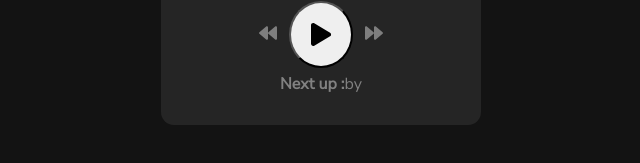
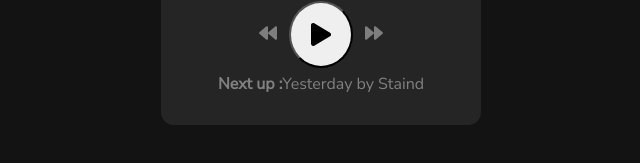
Before and after one commit to nicolasGolob/music-player, a React (Create React App) app: page / in a window 1280 px wide. Shown: the part 513-676 px from the top of the page, without its empty margins (319-959 px from the left). Built offline with nearby package versions, Linux system fonts and the light colour scheme.

Commit message:
nextSongI correction displayed

```diff
--- a/src/components/Player.js
+++ b/src/components/Player.js
@@ -23,7 +23,7 @@
             props.setCurrentSongI(()=>{
                 //create temporary variable 'temp' to manage music
                 let temp = props.currentSongI;
-                temp++;//to add
+                    temp++;//to add
                 if(temp > props.songs.length -1){
                 //length -> related to the useEffect (App.js)
                     temp = 0;
@@ -50,8 +50,12 @@
             <audio src={props.songs[props.currentSongI].src} ref={audioElement}></audio>
             {/* we play the music that is in the array songs(App)[props.current song] */}
             <PlayerDetails song={props.songs[props.currentSongI]}/>
-            <PlayerControler />
-            <p><strong>Next up : </strong>{props.songs[props.title]} by {props.songs[props.artist]}</p>
+            <PlayerControler
+                isPlaying={isPlaying}
+                setIsPlaying={setIsPlaying}
+                skipSong={skipSong}
+            />
+            <p><strong>Next up : </strong>{props.songs[props.nextSongI].title} by {props.songs[props.nextSongI].artist}</p>
             {/* the props created in this page connected to the props of the app page  */}
         </div>
     )
```
